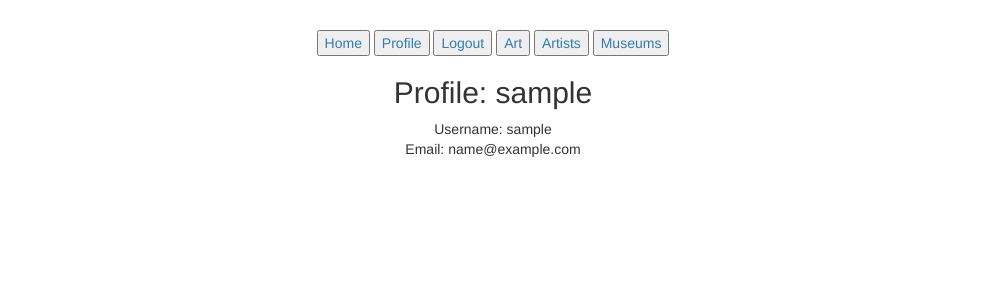
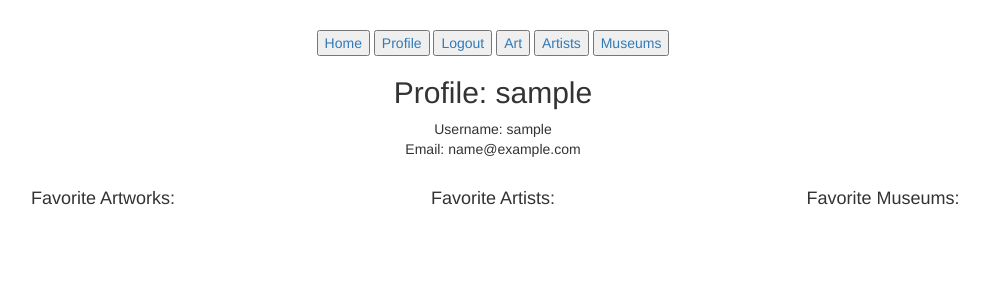
Before and after one commit to mdose/Xibbit, a Flask app: page /users/1 in a window 1280 px wide. Shown: the top 300 px of the page, without its empty margins (147-1136 px from the left). Run offline with Flask 2, Linux system fonts and the light colour scheme; the visitor is signed in with stand-in values (Sample User, id 1); data comes from the database, SQL or seed files in the repository; data that the repository does not hold is empty; some libraries are stand-ins or nearby versions.

Commit message:
Created Jinija loops in the profile page to show all favorites a user has.

```diff
--- a/templates/artists.html
+++ b/templates/artists.html
@@ -86,8 +86,5 @@
         <center><b>Bio:</b> {{ artist.bio }}</center>
       </div>
     </div>
-
-<!-- Example code for how to pontentially figure out "starring" logic in ratings project -->
-
-
+s
 {% endblock %}
--- a/templates/artworks.html
+++ b/templates/artworks.html
@@ -90,7 +90,4 @@
       </div>
     </div>
 
-<!-- Example code for how to pontentially figure out "starring" logic in ratings project -->
-
-
 {% endblock %}
--- a/templates/museums.html
+++ b/templates/museums.html
@@ -52,7 +52,4 @@
       </div>
     </div>
 
-<!-- Example code for how to pontentially figure out "starring" logic in ratings project -->
-
-
 {% endblock %}
--- a/templates/profile.html
+++ b/templates/profile.html
@@ -1,20 +1,59 @@
 {% extends 'base.html' %}
 {% block content %}
 <center>
-    <h2> Profile: {{ user.username }}</h2>
+  <h2> Profile: {{ user.username }}</h2>
 
+  <div class="container">
     <div>
       Username: {{ user.username }}
-      <br>
+        <br>
       Email: {{ user.email }}
-      <br>
+        <br>
       <!-- Password -->
       <!-- <br> -->
       <!-- Image -->
     </div>
+
+    <div class="row">
+      <div class="col-xs-4">
+        <br>
+          <h4> Favorite Artworks:</h4>
+          <br>
+            {% for art in user.artworks %}
+              <ul>
+                <a href="/artworks/{{ art.art_id }}"> {{ art.title }}</a>
+              </ul>
+            {% endfor %}
+          <br>
+      </div>
+
+      <div class="col-xs-4">
+        <br>
+          <h4>Favorite Artists:</h4>
+          <br>
+            {% for artist in user.artists %}
+              <ul>
+                <a href="/artists/{{ artist.artist_id }}"> {{ artist.primary_name }} {{ artist.secondary_name }}</a>
+              </ul>
+            {% endfor %}
+          <br>
+      </div>
+
+      <div class="col-xs-4">
+        <br>
+          <h4>Favorite Museums:</h4>
+<!--           <br>
+          <strong>(or Private Collections):</strong> -->
+          <br>
+            {% for collection in user.collections %}
+              <ul>
+                <a href="/collections/{{ collection.collection_id }}"> {{ collection.name }}</a>
+              </ul>
+            {% endfor %}
+          <br>
+      </div>
+    </div>
+  </div>
 </center>
 
-<!-- Example code for how to pontentially figure out "starring" logic in ratings project -->
-
-
 {% endblock %}
```
